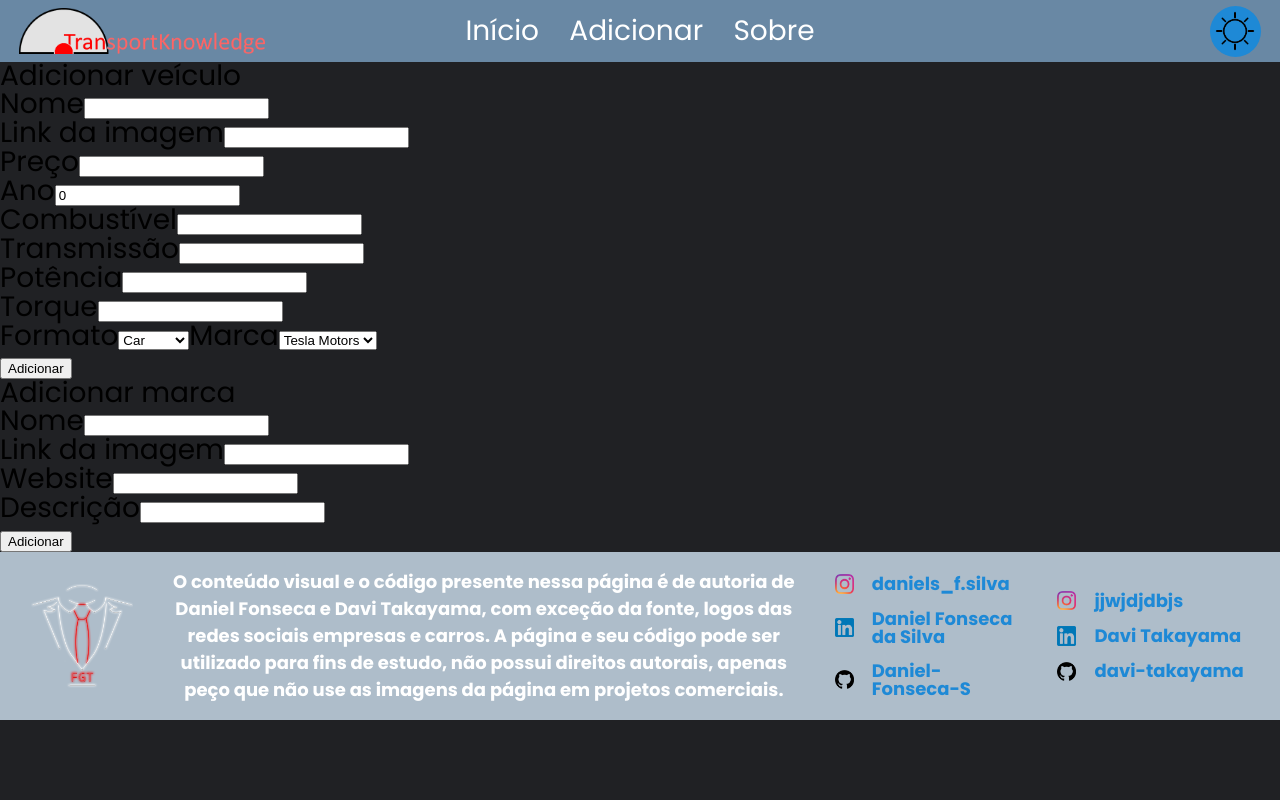
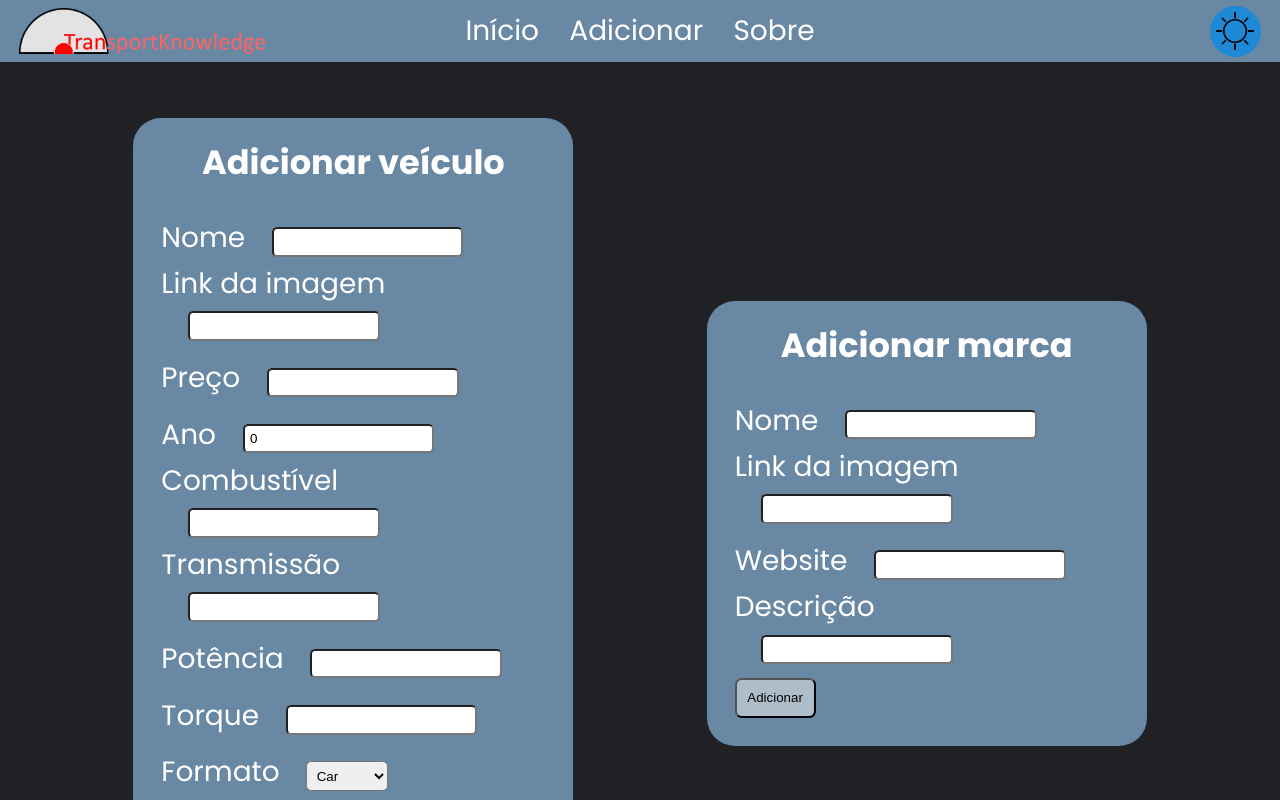
Before and after one commit to davi-takayama/cch-3-web-3, a React (Create React App) app: page /add in a window 1280 px wide. Shown: the top 800 px of the page. Built offline with nearby package versions, Linux system fonts and the light colour scheme; data requests are answered from the project's data file.

Commit message:
correções finais

```diff
--- a/src/database/db.json
+++ b/src/database/db.json
@@ -332,6 +332,54 @@
       "transmission": "canudo",
       "power": "grande?",
       "torque": "canudo"
+    },
+    {
+      "id": "af254dc9-b308-f7d7-ba5a-6d58ff3c4844",
+      "format_id": "0",
+      "name": "",
+      "image": "",
+      "price": "",
+      "year": 0,
+      "fuel": "",
+      "transmission": "",
+      "power": "",
+      "torque": ""
+    },
+    {
+      "id": "8a6014da-d8aa-13b3-f4dc-029d8928221d",
+      "format_id": "0",
+      "name": "",
+      "image": "",
+      "price": "",
+      "year": 0,
+      "fuel": "",
+      "transmission": "",
+      "power": "",
+      "torque": ""
+    },
+    {
+      "id": "de5d72e5-0da9-51e3-054b-5a099f848a0a",
+      "format_id": "0",
+      "name": "aaaaaa",
+      "image": "aaaaaaaaa",
+      "price": "aaaaaaaa",
+      "year": 23,
+      "fuel": "aaaaaa",
+      "transmission": "aaaaaa",
+      "power": "aaaaaaaa",
+      "torque": "aaaaaa"
+    },
+    {
+      "id": "82d013e6-0df3-6a91-af65-68be8ae427a4",
+      "format_id": "0",
+      "name": "bbbbbb",
+      "image": "bbbbbbb",
+      "price": "bbbbbbbbb",
+      "year": 1,
+      "fuel": "bbbbbb",
+      "transmission": "bbbbbbbb",
+      "power": "bbbbbb",
+      "torque": "bbbbbb"
     }
   ]
 }
--- a/src/views/add/add-vehicle.module.scss
+++ b/src/views/add/add-vehicle.module.scss
@@ -0,0 +1,56 @@
+@import "utils/styles/variables.module.scss";
+
+.container{
+    display: flex;
+    align-items: center;
+    justify-content: space-evenly;
+    flex-wrap: wrap;
+}
+
+.formulario{
+    background-color: $contra-fundo;
+    width: 30%;
+    padding: 1em;
+    border-radius: 1em;
+    margin: 2em 0;
+    text-align: start;
+}
+
+.formularioDark{
+    background-color: $cor-secundaria;
+    color: $branco;
+}
+
+.campo{
+    margin: 1em 2em;
+    border-radius: 0.4em;
+    padding: 0.4em;
+}
+
+.subTitulo {
+    font-size: 1.2em;
+    font-weight: 600;
+    margin-bottom: 1em;
+    text-align: center;
+}
+
+.botao{
+    padding: 0.8em;
+    border-radius: 0.5em;
+    background-color: $fundo-claro;
+}
+
+.botaoDark{
+    background-color: $cor-principal;
+}
+
+.botao:hover{
+    background-color: $cor-botao;
+    cursor: pointer;
+}
+
+@media screen and (max-width: 768px) {
+    .formulario{
+        width: 75%;
+    }
+}
--- a/src/views/add/add-vehicle.tsx
+++ b/src/views/add/add-vehicle.tsx
@@ -1,8 +1,11 @@
 import axiosInstance from "utils/axios/axios-instance"
+import { useGetTema } from "recoilState/hooks/useTema"
+import React, { useEffect, useState } from "react"
+import styles from "./add-vehicle.module.scss"
+import IVehicle from "utils/models/vehicle"
 import IFormat from "utils/models/format"
-import React, { useEffect, useState } from "react"
 import IBrand from "utils/models/brand"
-import IVehicle from "utils/models/vehicle"
+import classNames from "classnames"
 
 export default function AddVehicle() {
 	const api = axiosInstance
@@ -25,6 +28,7 @@
 	const [website, setWebsite] = useState("")
 	const [brandName, setBrandName] = useState("")
 
+	const tema = useGetTema()
 
 	async function getInfo() {
 		await api.get("/formats").then((response) => {
@@ -82,6 +86,7 @@
 		setLogo("")
 		setWebsite("")
 		setDescription("")
+		getInfo()
 	}
 
 	function generateUniqueId() {
@@ -94,12 +99,21 @@
 	}
 
 	return (
-		<main>
-			<form>
-				<h2>Adicionar veículo</h2>
+		<main className={styles.container}>
+			<form
+				onSubmit={(e) => {
+					e.preventDefault()
+					submitFormVehicle()
+				}}
+				className={classNames({
+					[styles.formulario]: true,
+					[styles.formularioDark]: tema === "dark"
+				})}>
+				<h2 className={styles.subTitulo}>Adicionar veículo</h2>
 
 				<label htmlFor="name">Nome</label>
 				<input
+					className={styles.campo}
 					required
 					type="text"
 					name="name"
@@ -112,6 +126,7 @@
 
 				<label htmlFor="image">Link da imagem</label>
 				<input
+					className={styles.campo}
 					required
 					type="text"
 					name="image"
@@ -124,6 +139,7 @@
 
 				<label htmlFor="price">Preço</label>
 				<input
+					className={styles.campo}
 					required
 					type="text"
 					name="price"
@@ -136,6 +152,7 @@
 
 				<label htmlFor="year">Ano</label>
 				<input
+					className={styles.campo}
 					required
 					type="number"
 					name="year"
@@ -148,6 +165,7 @@
 
 				<label htmlFor="fuel">Combustível</label>
 				<input
+					className={styles.campo}
 					required
 					type="text"
 					name="fuel"
@@ -160,6 +178,7 @@
 
 				<label htmlFor="transmission">Transmissão</label>
 				<input
+					className={styles.campo}
 					required
 					type="text"
 					name="transmission"
@@ -172,6 +191,7 @@
 
 				<label htmlFor="power">Potência</label>
 				<input
+					className={styles.campo}
 					required type="text" name="power" id="power"
 					value={power}
 					onChange={(e) => setPower(e.target.value)}
@@ -181,6 +201,7 @@
 
 				<label htmlFor="torque">Torque</label>
 				<input
+					className={styles.campo}
 					required type="text" name="torque" id="torque"
 					value={torque}
 					onChange={(e) => setTorque(e.target.value)}
@@ -189,7 +210,7 @@
 				<br />
 
 				<label htmlFor="format">Formato</label>
-				<select name="format" id="format"
+				<select className={styles.campo} name="format" id="format"
 					value={format_id}
 					onChange={(e) => setFormat_id(e.target.value)}
 				>
@@ -198,8 +219,10 @@
 					))}
 				</select>
 
+				<br />
+
 				<label htmlFor="brand">Marca</label>
-				<select name="brand" id="brand"
+				<select className={styles.campo} name="brand" id="brand"
 					value={brand_id}
 					onChange={(e) => setBrand_id(e.target.value)}
 				>
@@ -209,14 +232,26 @@
 				</select>
 
 				<br />
+				<button className={classNames({
+					[styles.botao]: true,
+					[styles.botaoDark]: tema === "dark"
+				})} type="submit">Adicionar</button>
 			</form>
-			<button onClick={submitFormVehicle}>Adicionar</button>
 
-			<form>
-				<h2>Adicionar marca</h2>
+			<form
+				onSubmit={(e) => {
+					e.preventDefault()
+					submitFormBrand()
+				}}
+				className={classNames({
+					[styles.formulario]: true,
+					[styles.formularioDark]: tema === "dark"
+				})}>
+				<h2 className={styles.subTitulo}>Adicionar marca</h2>
 
 				<label htmlFor="name">Nome</label>
 				<input
+					className={styles.campo}
 					required
 					type="text"
 					name="name"
@@ -229,6 +264,7 @@
 
 				<label htmlFor="image">Link da imagem</label>
 				<input
+					className={styles.campo}
 					required
 					type="text"
 					name="image"
@@ -241,6 +277,7 @@
 
 				<label htmlFor="website">Website</label>
 				<input
+					className={styles.campo}
 					required
 					type="text"
 					name="website"
@@ -253,6 +290,7 @@
 
 				<label htmlFor="description">Descrição</label>
 				<input
+					className={styles.campo}
 					required
 					type="text"
 					name="description"
@@ -262,9 +300,11 @@
 				/>
 
 				<br />
-
+				<button className={classNames({
+					[styles.botao]: true,
+					[styles.botaoDark]: tema === "dark"
+				})} type="submit">Adicionar</button>
 			</form>
-			<button onClick={submitFormBrand}>Adicionar</button>
 		</main>
 	)
 }
```
Also changed, not shown: 1 other file (tests, documents, lock files or other folders).
